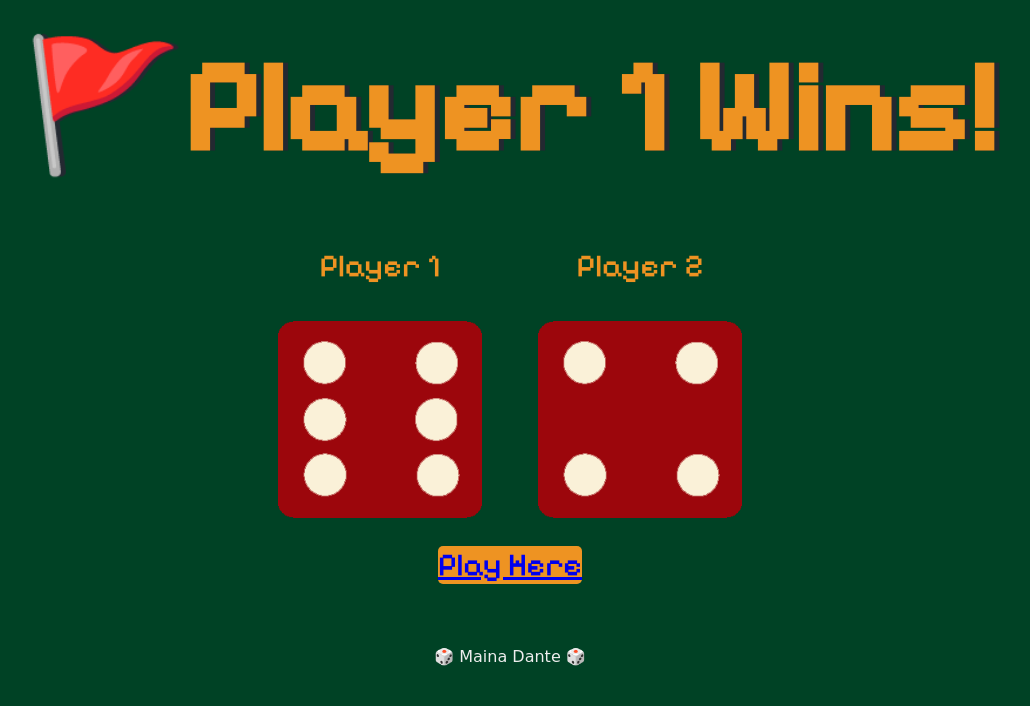
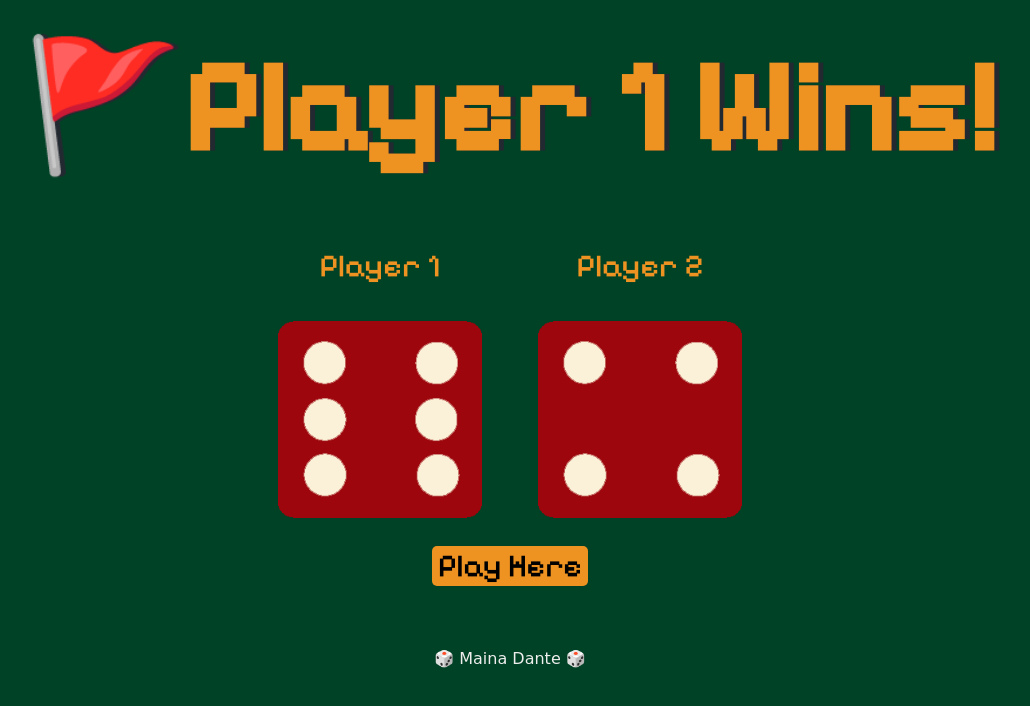
Before and after one commit to mainadante/DiceGameMaina, a plain HTML site: page index.html in a window 1280 px wide. Shown: the whole page, without its empty margins (130-1160 px from the left). Drawn offline with Linux system fonts and the light colour scheme.

Commit message:
Update index.html

```diff
--- a/index.html
+++ b/index.html
@@ -25,7 +25,7 @@
     </div>
 
     <div class="button">
-      <a href="https://mainadante.github.io/MainaDiceGame/><button class="play-button" type="button">Play Here</button></a>
+      <a href="https://mainadante.github.io/MainaDiceGame/"><button class="play-button" type="button">Play Here</button></a>
     </div>
 
 
```
